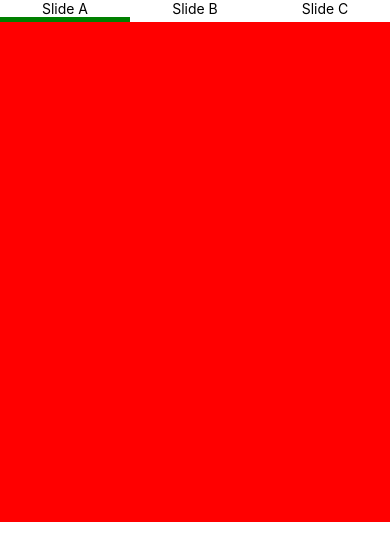
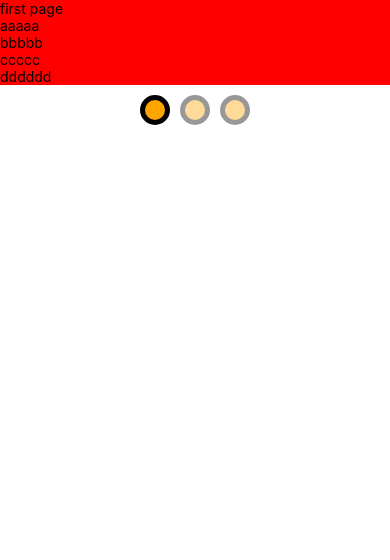
Before and after one commit to fattahmuhyiddeen/react-native-animation-example, a React Native app: screen / in a window 390 px wide. Shown: the top 560 px of the page. Built offline with nearby package versions, Linux system fonts and the light colour scheme.

Commit message:
snap carousell

```diff
--- a/App.jsx
+++ b/App.jsx
@@ -13,6 +13,7 @@ import Perspective from './examples/Perspective';
 import TouchableScale from './examples/TouchableScale';
 import Slider from './examples/Slider';
 import SliderTab from './examples/SliderTab';
+import SnapCarousell from './examples/SnapCarousell';
 import Pendulum from './examples/Pendulum';
 import FlatListWithGesture from './examples/FlatListWithGesture';
 
@@ -43,10 +44,11 @@ export default () => (
     {/* <Perspective /> */}
 
     {/* Slider with animted tab */}
-    <SliderTab />
+    {/* <SliderTab /> */}
     {/* <Pendulum /> */}
 
     {/* Flatlist with item can swipe (not ready yet) */}
     {/* <FlatListWithGesture /> */}
+    <SnapCarousell />
   </SafeAreaView>
 );
--- /dev/null
+++ b/examples/SnapCarousell.jsx
@@ -0,0 +1,164 @@
+import React, {useEffect, useRef, useState} from 'react';
+import {
+  Animated,
+  FlatList,
+  StyleSheet,
+  View,
+  Text,
+  Pressable,
+} from 'react-native';
+
+const sampleData = [
+  {
+    title: 'Slide A',
+    children: (
+      <View style={{backgroundColor: 'red'}}>
+        <Text>first page</Text>
+        <Text>aaaaa</Text>
+        <Text>bbbbb</Text>
+        <Text>ccccc</Text>
+        <Text>dddddd</Text>
+      </View>
+    ),
+  },
+  {
+    title: 'Slide B',
+    children: (
+      <View style={{backgroundColor: 'green'}}>
+        <Text>middle page</Text>
+        <Text>aaaaa</Text>
+        <Text>bbbbb</Text>
+        <Text>ccccc</Text>
+        <Text>dddddd</Text>
+        <Text>eeee</Text>
+        <Text>ffffff</Text>
+        <Text>gggggg</Text>
+      </View>
+    ),
+  },
+  {
+    title: 'Slide C',
+    children: (
+      <View style={{backgroundColor: 'blue'}}>
+        <Text>last page</Text>
+        <Text>aaaaa</Text>
+        <Text>bbbbb</Text>
+        <Text>ccccc</Text>
+        <Text>dddddd</Text>
+        <Text>eeee</Text>
+        <Text>ffffff</Text>
+      </View>
+    ),
+  },
+];
+
+export default ({loop = true, data = sampleData}) => {
+  const ref = useRef();
+  const [width, setWidth] = useState(0);
+  const animHeight = useRef(new Animated.Value(100)).current;
+  const [activeIndex, setActiveIndex] = useState(loop ? 1 : 0);
+  const renderedData = loop ? [data[2], ...data, data[0]] : data;
+
+  const onScrollEnd = e => {
+    const stoppedIndex = Math.min(
+      Math.max(Math.floor(e.nativeEvent.contentOffset.x / width + 0.5), 0),
+      renderedData.length,
+    );
+    if (loop) {
+      let jumpIndex = stoppedIndex;
+      if (!stoppedIndex) {
+        jumpIndex = renderedData.length - 2;
+        scrollToIndex(jumpIndex);
+      } else if (stoppedIndex === renderedData.length - 1) {
+        jumpIndex = 1;
+        scrollToIndex(jumpIndex);
+      }
+      setActiveIndex(jumpIndex);
+    } else setActiveIndex(stoppedIndex);
+  };
+
+  const scrollToIndex = (index, animated = false) => {
+    ref.current.scrollToIndex({animated, index});
+  };
+
+  return (
+    <View style={{width: '100%'}}>
+      <Animated.View style={{height: animHeight}}>
+        <FlatList
+          ref={ref}
+          horizontal
+          data={renderedData}
+          pagingEnabled
+          initialScrollIndex={loop ? 1 : 0}
+          showsHorizontalScrollIndicator={false}
+          showsVerticalScrollIndicator={false}
+          onMomentumScrollEnd={onScrollEnd}
+          scrollEventThrottle={1}
+          onLayout={e => setWidth(e.nativeEvent.layout.width)}
+          // keyExtractor={i => i.title}
+          getItemLayout={(_, i) => ({
+            length: width,
+            offset: width * i,
+            index: i,
+          })}
+          renderItem={p => (
+            <Page {...p} {...{width, activeIndex, animHeight}} />
+          )}
+        />
+      </Animated.View>
+      <View style={styles.bulletContainer}>
+        {data.map((_, i, a) => {
+          let isActive = (loop ? i + 1 : i) === activeIndex;
+          if (loop && !activeIndex) isActive = i === a.length - 1;
+          // if (loop && activeIndex === a.length - 1) isActive = i === 0;
+          return (
+            <Pressable
+              onPress={() => scrollToIndex(loop ? i + 1 : i)}
+              style={{
+                ...styles.bullet,
+                opacity: isActive ? 1 : 0.4,
+              }}
+            />
+          );
+        })}
+      </View>
+    </View>
+  );
+};
+
+const Page = ({width, item, index, activeIndex, animHeight}) => {
+  const [height, setHeight] = useState(1);
+  useEffect(() => {
+    if (activeIndex === index) {
+      Animated.spring(animHeight, {
+        toValue: height,
+        useNativeDriver: false,
+        duration: 100,
+      }).start();
+    }
+  }, [activeIndex, height, index, animHeight]);
+  return (
+    <View style={{width}}>
+      <View onLayout={e => setHeight(e.nativeEvent.layout.height)}>
+        {item.children}
+      </View>
+    </View>
+  );
+};
+
+const styles = StyleSheet.create({
+  bullet: {
+    height: 30,
+    width: 30,
+    backgroundColor: 'orange',
+    borderRadius: 30,
+    borderWidth: 5,
+    borderColor: 'black',
+  },
+  bulletContainer: {
+    flexDirection: 'row',
+    justifyContent: 'center',
+    gap: 10,
+    paddingVertical: 10,
+  },
+});
```
